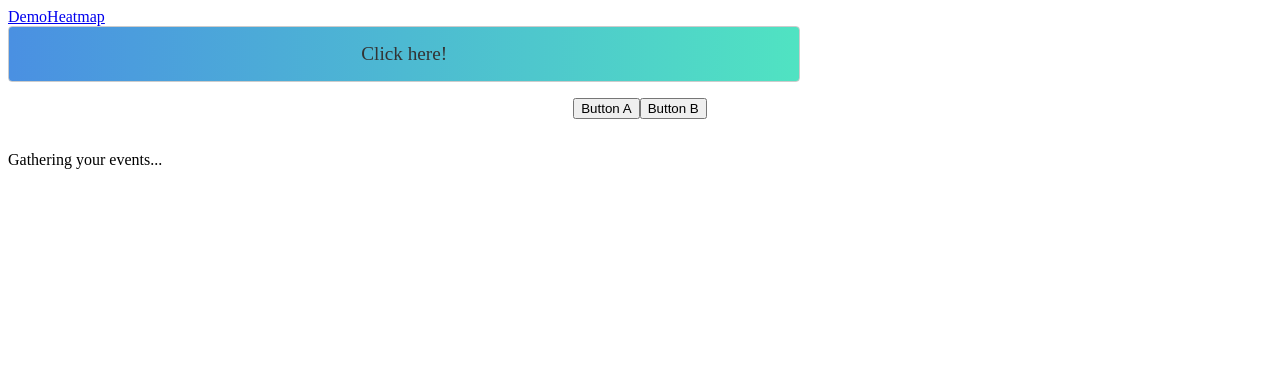
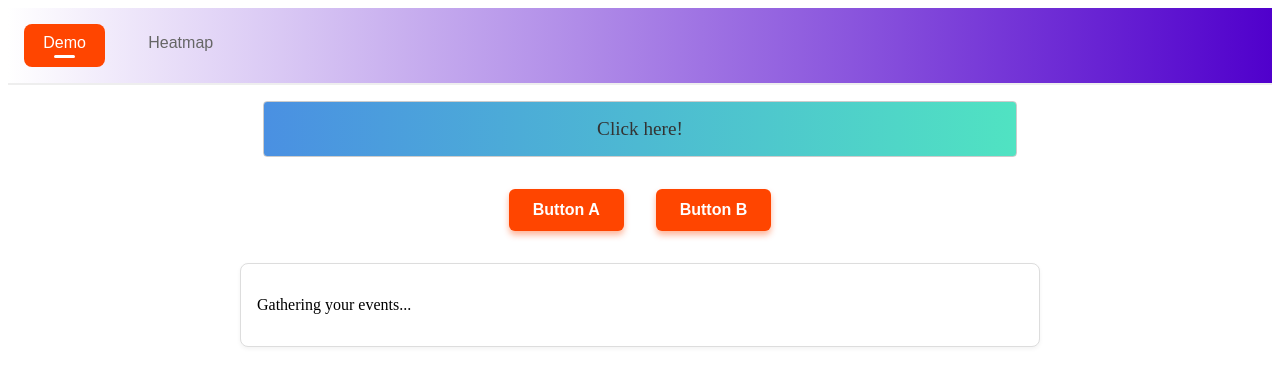
Before and after one commit to ryderd9323/insight-garden, an Angular app: page / in a window 1280 px wide. Shown: the top 386 px of the page. Built offline with nearby package versions, Linux system fonts and the light colour scheme.

Commit message:
Basic SCSS for timeline, buttons, banner and demo-layout

```diff
--- a/src/app/app.component.html
+++ b/src/app/app.component.html
@@ -1,5 +1,9 @@
 <nav>
-  <a routerLink="" routerLinkActive="Active">Demo</a>
+  <a
+    routerLink=""
+    routerLinkActive="active"
+    [routerLinkActiveOptions]="{ exact: true }">
+  Demo</a>
   <a routerLink="heatmap" routerLinkActive="active">Heatmap</a>
 </nav>
 
--- a/src/app/app.component.scss
+++ b/src/app/app.component.scss
@@ -0,0 +1,40 @@
+/* Nav bar styling */
+nav {
+  display: flex;
+  justify-content: left;
+  gap: 1.5rem;
+  background: linear-gradient(270deg, #5000CC, #fff);
+  padding: 1rem;
+  border-bottom: 2px solid #eee;
+}
+
+nav a {
+  font-family: 'Futura', sans-serif;
+  font-size: 1rem;
+  font-weight: 500;
+  color: #666;
+  padding: 0.6rem 1.2rem;
+  border-radius: 8px;
+  text-decoration: none;
+  transition: background 0.3s ease, color 0.3s ease;
+}
+
+nav a:hover {
+  background: #e8e8e8;
+  color: #444;
+}
+
+nav a.active {
+  background: #ff4500;
+  color: #fff;
+}
+
+nav a.active::after {
+  content: '';
+  display: block;
+  margin: 0.2rem auto 0;
+  width: 50%;
+  height: 3px;
+  background: #fff;
+  border-radius: 2px;
+}
--- a/src/app/components/clickable-banner/clickable-banner.component.scss
+++ b/src/app/components/clickable-banner/clickable-banner.component.scss
@@ -1,9 +1,10 @@
 .banner {
-  width: 60%;
+  width: 90%;
   padding: 1rem;
   background: linear-gradient(to right, #4a90e2, #50e3c2);
   cursor: pointer;
   text-align: center;
+  justify-self: center;
   border: 1px solid #ccc;
   border-radius: 4px;
   transition: background 0.3s ease-in-out;
--- a/src/app/components/demo-layout/demo-layout.component.html
+++ b/src/app/components/demo-layout/demo-layout.component.html
@@ -1,7 +1,7 @@
-<app-clickable-banner [sessionID]="sessionId"></app-clickable-banner>
-
-<div class="button-row">
-  <app-event-button></app-event-button>
+<div class="demo-container">
+  <app-clickable-banner [sessionID]="sessionId"></app-clickable-banner>
+  <div class="button-row">
+    <app-event-button></app-event-button>
+  </div>
+  <app-timeline></app-timeline>
 </div>
-
-<app-timeline></app-timeline>
--- a/src/app/components/demo-layout/demo-layout.component.scss
+++ b/src/app/components/demo-layout/demo-layout.component.scss
@@ -1,16 +1,25 @@
-.button-row {
-  display: flex;
-  gap: 1rem;
-  justify-content: center;
-  margin: 1rem 0;
+.demo-container {
+  max-width: 800px;
+  margin: 1rem auto;
+  padding: 0 1rem;
+  display: grid;
+  grid-template-rows: auto auto 1fr;
+  row-gap: 2rem;
 }
 
-app-clickable-banner {
-  margin: 1rem 0;
+.demo-container app-clickable-banner {
+  grid-row: 1;
+  justify-content: center;
 }
 
-app-timeline {
-  margin-top: 2rem;
-  display: block;
+.demo-container .button-row {
+  grid-row: 2;
+  display: flex;
+  gap: 1.5rem;
+  justify-content: center;
+}
+
+.demo-container app-timeline {
+  grid-row: 3;
   width: 100%;
 }
--- a/src/app/components/event-button/event-button.component.scss
+++ b/src/app/components/event-button/event-button.component.scss
@@ -0,0 +1,23 @@
+button {
+  background-color: #ff4500;
+  color: #ffffff;
+  padding: 0.75rem 1.5rem;
+  margin: 0 1rem;
+  font-size: 1rem;
+  font-weight: 600;
+  border: none;
+  border-radius: 6px;
+  cursor: pointer;
+  box-shadow: 0 4px 6px rgba(255, 69, 0, 0.4);
+  transition: transform 0.2s ease, box-shadow 0.2s ease;
+}
+
+button:hover {
+  transform: translateY(-2px);
+  box-shadow: 0 6px 8px rgba(255, 69, 0, 0.5);
+}
+
+button:active {
+  transform: translateY(0);
+  box-shadow: 0 3px 4px rgba(255, 69, 0, 0.3);
+}
--- a/src/app/components/timeline/timeline.component.html
+++ b/src/app/components/timeline/timeline.component.html
@@ -1,10 +1,13 @@
+<div class="timeline-container">
   @if (events.length > 0) {
     <section>
       <h3>Your Session Timeline</h3>
-    <ul>
+      <ul class="event-list">
         @for (e of events; track e) {
           <li>
-          {{ e.timestamp }} - {{ e.type }} on {{ e.page }}
+            <span class="event-timestamp">{{ e.timestamp }}</span>
+            <span class="event-type">{{ e.type }}</span>
+            <span class="event-label">on {{ e.page }}</span>
           </li>
         }
       </ul>
@@ -12,3 +15,4 @@
   } @else {
     <p>Gathering your events...</p>
   }
+</div>
--- a/src/app/components/timeline/timeline.component.scss
+++ b/src/app/components/timeline/timeline.component.scss
@@ -0,0 +1,57 @@
+.timeline-container {
+  background-color: #fff;
+  border: 1px solid #ddd;
+  border-radius: 8px;
+  padding: 1rem;
+  max-width: 800px;
+  margin: 0 auto;
+  box-shadow: 0 2px 4px rgba(0, 0, 0, 0.05);
+}
+
+.timeline-container h3 {
+  margin-top: 0;
+  font-size: 1.25rem;
+  color: #333;
+  border-bottom: 1px solid #eee;
+  padding-bottom: 0.5rem;
+  margin-bottom: 0;
+}
+
+/* List of events */
+ul.event-list {
+  list-style: none;
+  padding: 0;
+  margin: 0;
+}
+
+ul.event-list li {
+  border-bottom: 1px solid #f1f1f1;
+  display: flex;
+  align-content: center;
+  justify-content: space-between;
+  font-size: 0.95rem;
+  color: #555;
+}
+
+ul.event-list li:last-child {
+  border-bottom: none;
+}
+
+/* Timestamp styling */
+.event-timestamp {
+  font-family: monospace;
+  color: #999;
+  margin-right: 1rem;
+  align-self: center;
+}
+
+/* Event type badge */
+.event-type {
+  background-color: #ff4500;
+  color: #fff;
+  padding: 0.5rem;
+  align-content: center;
+  border-radius: 4px;
+  font-size: 0.75rem;
+  text-transform: uppercase;
+}
```
Lines whose indentation alone changed are shown as unchanged.
